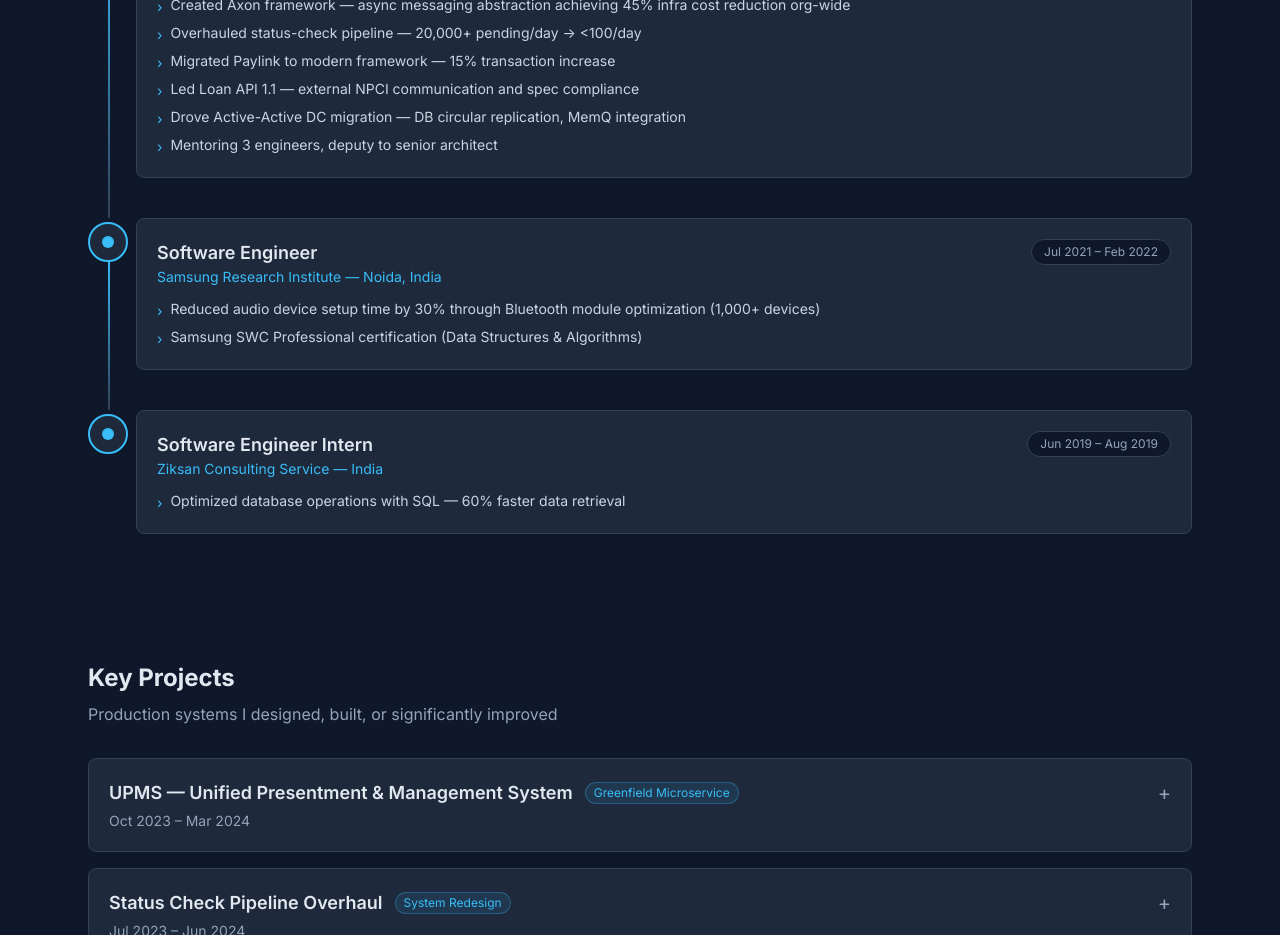
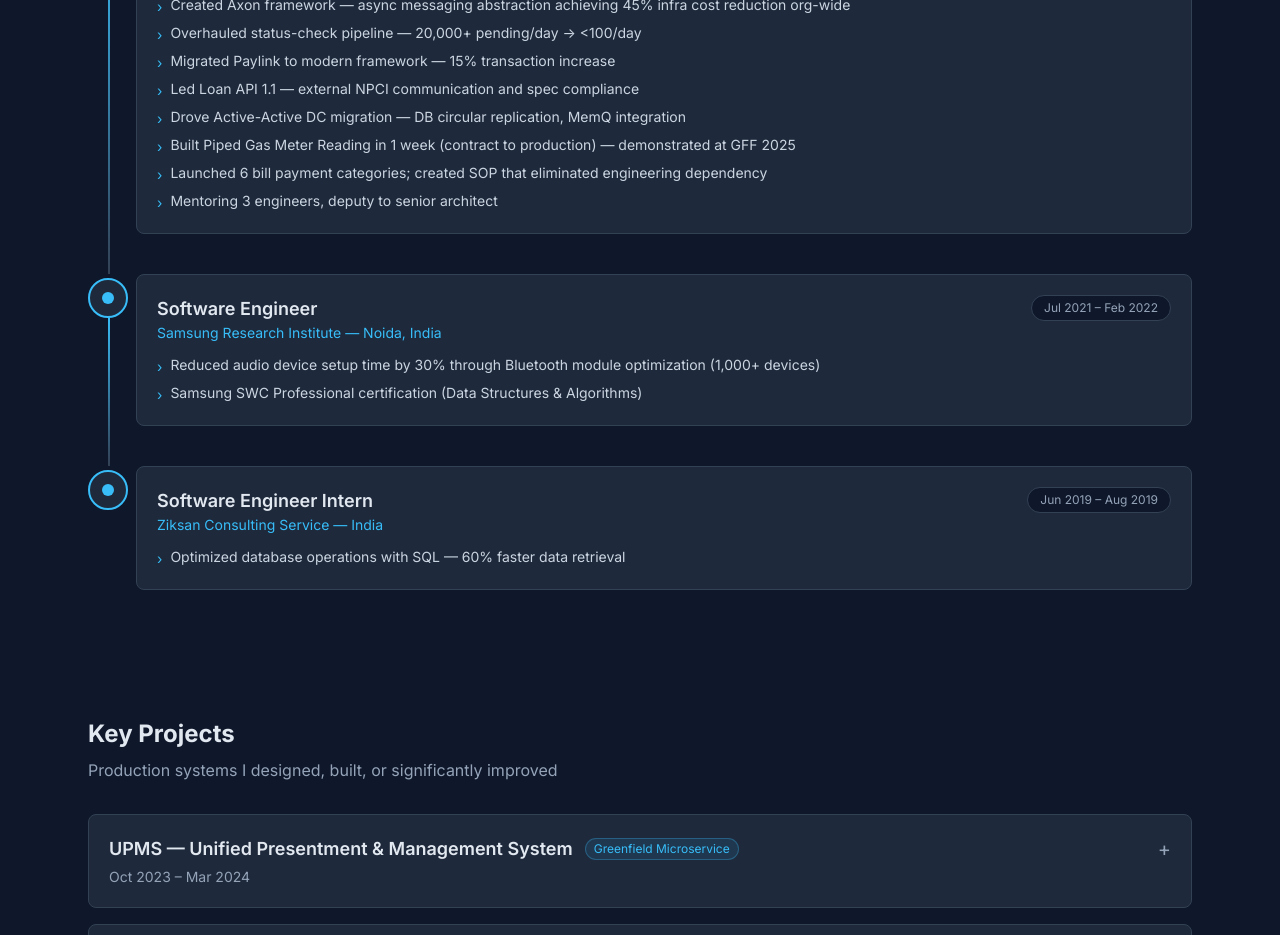
Before and after one commit to arjunprsd/portfolio, a Next.js app: page /arjunprasad.github.io/ in a window 1280 px wide. Shown: the part 1800-2735 px from the top of the page. Built offline with nearby package versions, Linux system fonts and the light colour scheme.

Commit message:
add missing projects to timeline

```diff
--- a/src/app/data/portfolio.ts
+++ b/src/app/data/portfolio.ts
@@ -54,6 +54,8 @@ export const timeline = [
       "Migrated Paylink to modern framework — 15% transaction increase",
       "Led Loan API 1.1 — external NPCI communication and spec compliance",
       "Drove Active-Active DC migration — DB circular replication, MemQ integration",
+      "Built Piped Gas Meter Reading in 1 week (contract to production) — demonstrated at GFF 2025",
+      "Launched 6 bill payment categories; created SOP that eliminated engineering dependency",
       "Mentoring 3 engineers, deputy to senior architect",
     ],
     type: "fulltime",
```
